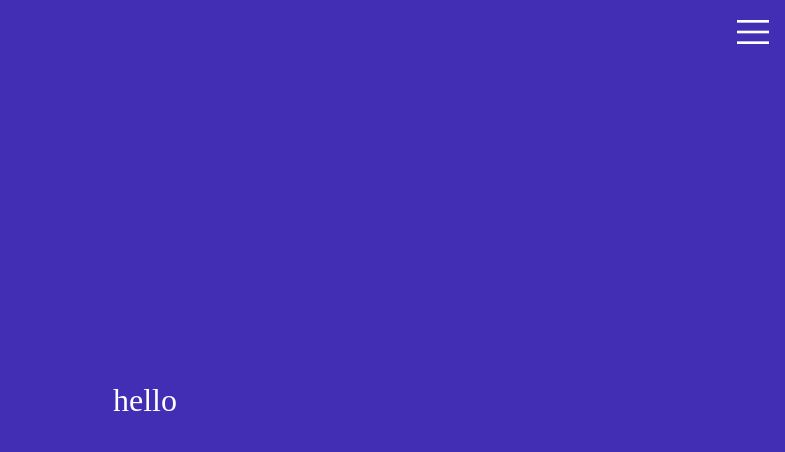
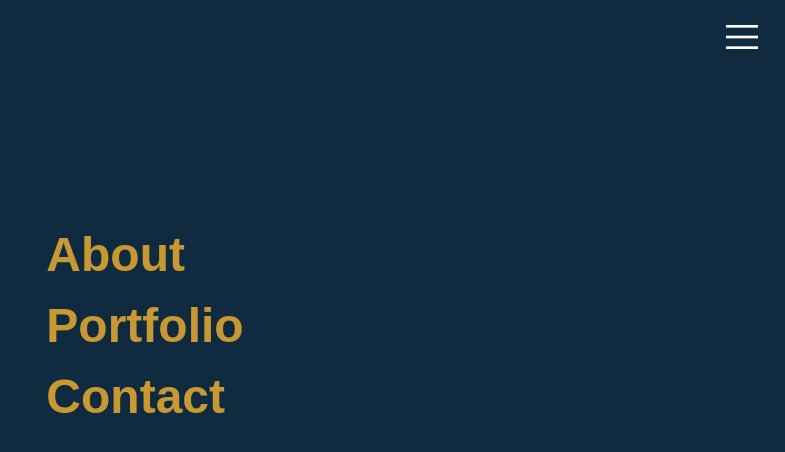
Before and after one commit to JasonNelemans/portfolio-website, a React (Create React App) app: page / in a window 1280 px wide. Both pictures are taken after a click on the button 1248 px from the left and 32 px from the top of the page. Shown: the top 452 px of the page, without its empty margins (495-1280 px from the left). Built offline with nearby package versions, Linux system fonts and the light colour scheme.

Commit message:
extending simple fullscreenmenu component

```diff
--- a/src/components/FullscreenMenu.tsx
+++ b/src/components/FullscreenMenu.tsx
@@ -6,9 +6,27 @@ export default function FullscreenMenu() {
 
   return (
     <FullscreenMenuContainer>
-      {open && <div className="FullscreenMenu">hello</div>}
+      {open && <div className="FullscreenMenu">
+        <ul>
+          {['About', 'Portfolio', 'Contact'].map((text, i) => {
+            return (
+              <li key={i}>
+                <a
+                  href="#"
+                  onClick={e => {
+                    e.preventDefault();
+                    setOpen(false);
+                  }}
+                >
+                  {text}
+                </a>
+              </li>
+            );
+          })}
+        </ul>
+      </div>}
       <StyledButton
-        style={{ color: open ? "white" : "black" }}
+        style={{ color: open ? '#fff' : '#797D81' }}
         onClick={() => setOpen(!open)}
       >
         <svg width="2rem" height="2rem" viewBox="0 0 24 24">
@@ -26,8 +44,8 @@ export default function FullscreenMenu() {
 const StyledButton = styled.button`
   z-index: 7;
   position: fixed;
-  top: 1rem;
-  right: 1rem;
+  top: 1.3rem;
+  right: 1.7rem;
   border: none;
   background: none;
   display: flex;
@@ -40,8 +58,6 @@ const StyledButton = styled.button`
 `
 
 const FullscreenMenuContainer = styled.div`
-
-
   .FullscreenMenu {
     z-index: 6;
     position: absolute;
@@ -49,15 +65,17 @@ const FullscreenMenuContainer = styled.div`
     left: 0;
     right: 0;
     bottom: 0;
+    padding-bottom: 150px;
 
     display: flex;
     justify-content: center;
     align-items: center;
 
-    background: #412eb5;
-    color: white;
+    background: #102B3F;
+    color: #C89933;
 
-    font-size: 2rem;
+    font-size: 3rem;
+    font-family: sans-serif;
 
     ul {
       display: block;
@@ -67,7 +85,19 @@ const FullscreenMenuContainer = styled.div`
 
     li {
       display: block;
-      margin: 0.5rem;
+      margin: 1rem;
+    }
+
+    a {
+      color: #C89933;;
+      font-weight: bold;
+      text-decoration: none;
+      transition: all .2s ease-in-out;
+    }
+
+    a:hover {
+      text-decoration: underline;
+      color: #fff;
     }
   }
 `
--- a/src/pages/about.tsx
+++ b/src/pages/about.tsx
@@ -17,7 +17,7 @@ export default function About() {
             Currently, I am a junior <strong>front-end developer</strong> (aspiring to a complete full stack) and open for opportunities.
             I seek environments where I can share my <strong>passion for technology</strong> and life in general.
             Software development has captured my heart and the more I learn, the more I grow fond of it.
-            <strong> Do you relate?</strong> Let's have a <a href="">chat.</a>
+            <strong> Do you relate?</strong> Let's have a <a href="#">chat.</a>
           </p>
           <Button>
             Visit portfolio
```
